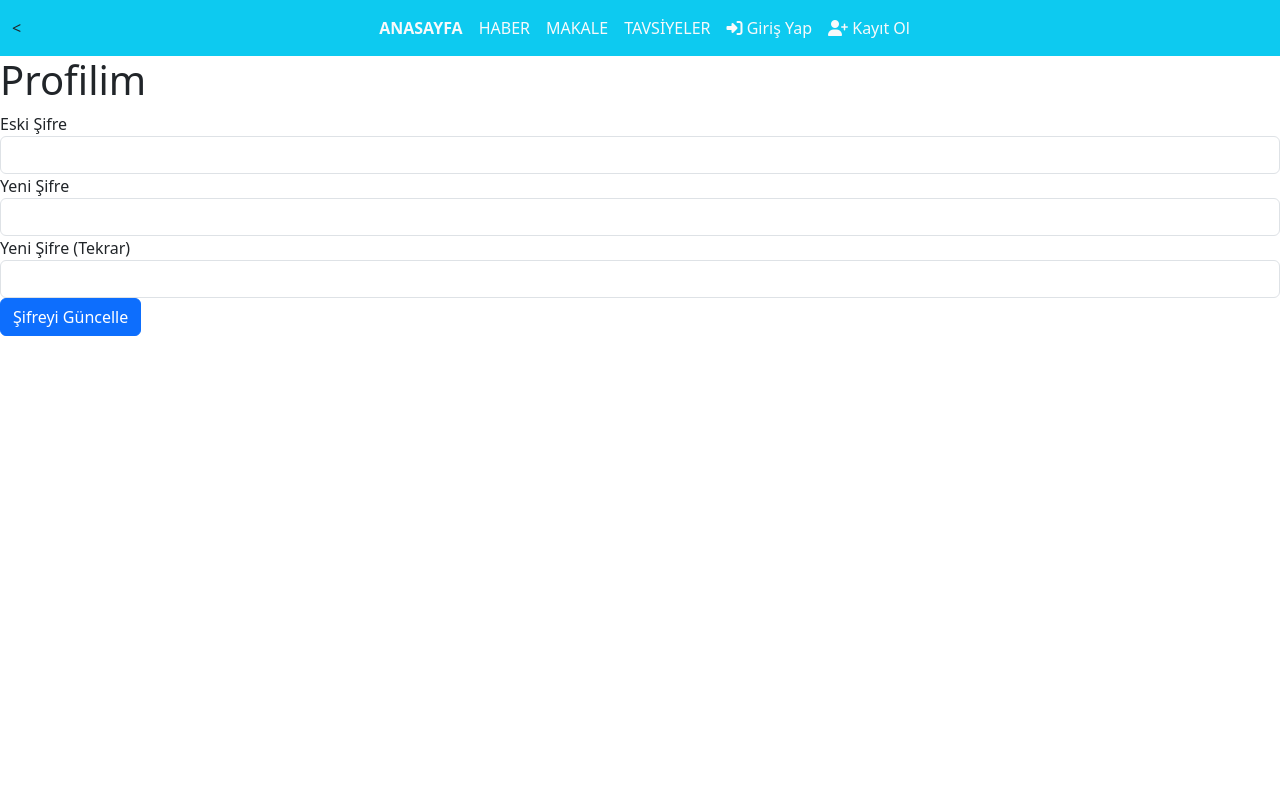
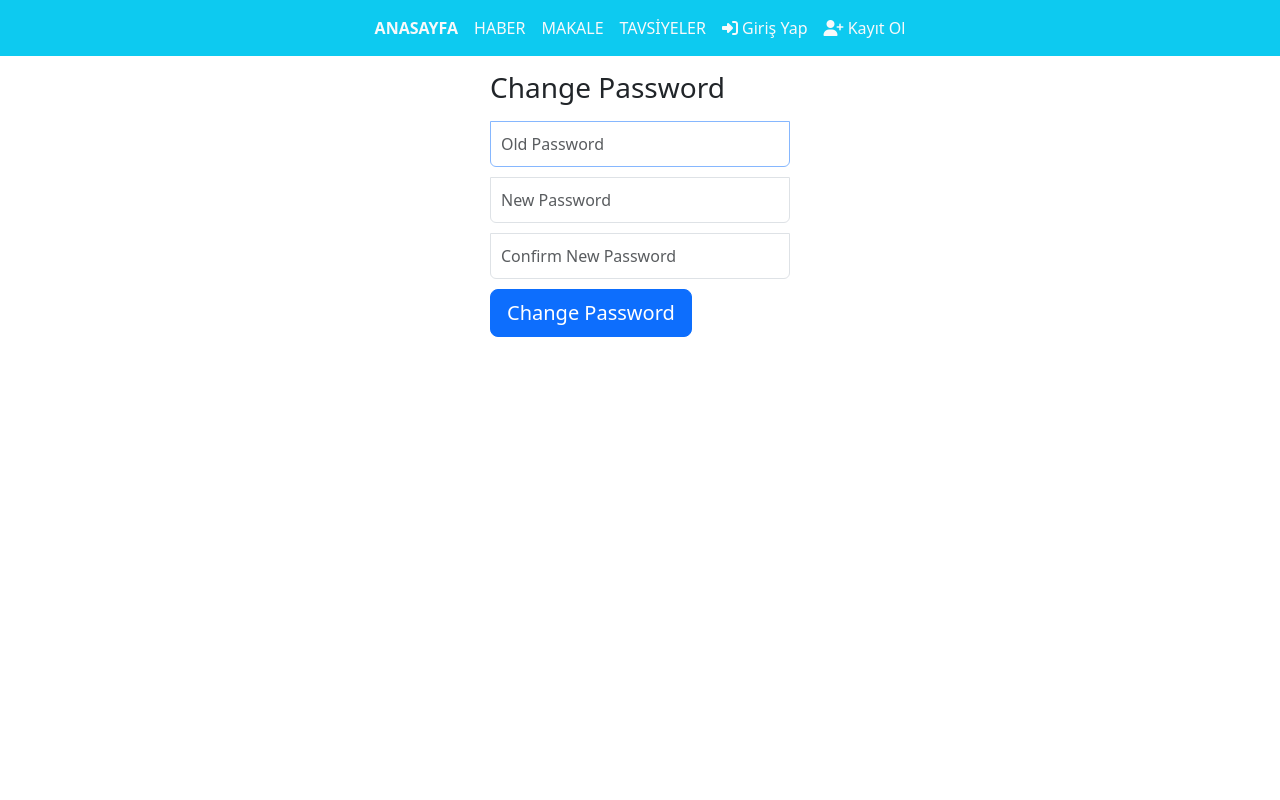
Before and after one commit to kemalhk/django-blog, a Django app: page /password/ in a window 1280 px wide. Run offline with Django 4.2, Linux system fonts and the light colour scheme; some libraries are stand-ins or nearby versions.

Commit message:
şifre değiştirme işlemi yapıldı

```diff
--- a/api/views.py
+++ b/api/views.py
@@ -45,6 +45,21 @@ def login_view(request):
             return render(request, "login.html", locals())
     else:
         return render(request, "login.html", locals())
+
+
+def user_change_password(request):
+    if request.method == "POST":
+        form = PasswordChangeForm(request.user, request.POST)
+        if form.is_valid():
+            user = form.save()
+            update_session_auth_hash(request, user)
+            messages.success(request, "Your password was successfully updated!")
+            return redirect("password")
+        else:
+            messages.error(request, "Please correct the error below.")
+    else:
+        form = PasswordChangeForm(request.user)
+    return render(request, "change_password.html", locals())
 
 
 def logoutUser(request):
@@ -159,18 +174,3 @@ def comment_delete(request, pk):
 
     context = {"comment": comment}
     return render(request, "profil.html", context)
-
-
-def user_change_password(request):
-    if request.method == "POST":
-        form = PasswordChangeForm(request.user, request.POST)
-        if form.is_valid():
-            user = form.save()
-            update_session_auth_hash(request, user)
-            messages.success(request, "Your password was successfully updated!")
-            return redirect("password_change")
-        else:
-            messages.error(request, "Please correct the error below.")
-    else:
-        form = PasswordChangeForm(request.user)
-    return render(request, "change_password.html", {"form": form})
--- a/templates/change_password.html
+++ b/templates/change_password.html
@@ -2,7 +2,7 @@
 <html>
 
 <head>
-    <title>{% block title %}Profilim{% endblock %}</title>
+    <title>{% block title %}Change Password{% endblock %}</title>
     {% load bootstrap5 %}
     {% bootstrap_css %}
     {% bootstrap_javascript %}
@@ -18,6 +18,10 @@
 
 </head>
 <style>
+    html,
+   body {
+    height: 100%;
+  }
     .form-control:focus {
         outline: none !important;
         box-shadow: none !important;
@@ -45,6 +49,46 @@
     .profile-icon:hover .profile-dropdown {
         display: block;
     }
+    .form-signin {
+    width: 100%;
+    max-width: 330px;
+    padding: 15px;
+    margin: 0 auto;
+  }
+
+  .form-signin .checkbox {
+    font-weight: 400;
+  }
+
+  .form-signin .form-control {
+    position: relative;
+    box-sizing: border-box;
+    height: auto;
+    padding: 10px;
+    font-size: 16px;
+  }
+
+  .form-signin .form-control:focus {
+    z-index: 2;
+  }
+
+  .form-signin input[type="email"] {
+    margin-bottom: -1px;
+    border-bottom-right-radius: 0;
+    border-bottom-left-radius: 0;
+  }
+
+  .form-signin input[type="password"] {
+    margin-bottom: 10px;
+    border-top-left-radius: 0;
+    border-top-right-radius: 0;
+  }
+
+
+    .form-control:focus {
+        outline: none !important;
+        box-shadow: none !important;
+    }
 </style>
 
 
@@ -53,7 +97,7 @@
 
     <nav class="navbar navbar-expand-lg navbar-light bg-info">
         <div class="container-fluid">
-            <
+
             <div class="collapse navbar-collapse justify-content-center" id="navbarNav">
                 <ul class="navbar-nav">
                     <li class="nav-item">
@@ -107,11 +151,75 @@
     </nav>
 
 
-    <h1>Profilim</h1>
+
+    {% block content %}
+    {% if messages %}
+    {% for message in messages %}
+    <div class="alert alert-{{ message.tags }}">{{ message }}</div>
+    {% endfor %}
+    {% endif %}
+
+
+    <div>
+        <form class="form-signin" method="post">
+          <h1 class="h3 mb-3 font-weight-normal">Change Password</h1>
+          {% csrf_token %}
+          <input id="id_old_password" class="form-control" placeholder="Old Password" name="old_password" required="" autofocus="" type="password" />
+          <input id="id_new_password1" class="form-control" placeholder="New Password" name="new_password1" required="" type="password" />
+          <input id="id_new_password2" class="form-control" placeholder="Confirm New Password" name="new_password2" required="" type="password" />
+
+          <button class="btn btn-lg btn-primary btn-block" type="submit">
+            Change Password
+          </button>
+          {% if messages %}
+            {% for message in messages %}
+              <div class="alert alert-{{ message.tags }} mt-3">{{ message }}</div>
+            {% endfor %}
+          {% endif %}
+        </form>
+      </div>
+
+
+
+
+
+    <!-- <div class="container mt-5">
+        <div class="row justify-content-center">
+            <div class="col-md-8">
+                <h2>Change Password</h2>
+                <form method="POST">
+                    {% csrf_token %}
+                    <div class="form-group">
+                        <label for="id_old_password">Old password:</label>
+                        {{ form.old_password }}
+                        {{ form.old_password.errors }}
+                    </div>
+                    <div class="form-group">
+                        <label for="id_new_password1">New password:</label>
+                        {{ form.new_password1 }}
+                        {{ form.new_password1.errors }}
+                    </div>
+                    <div class="form-group">
+                        <label for="id_new_password2">Confirm new password:</label>
+
+                        {{ form.new_password2 }}
+                        {{ form.new_password2.errors }}
+                    </div>
+                    <button type="submit" class="btn btn-primary">Change Password</button>
+                </form>
+            </div>
+        </div>
+
+    </div>
+     -->
+    {% endblock %}
+
+
+
 
 
     <!-- şifre değiştirme işlemi -->
-    <form method="POST">
+    <!--  <form method="POST">
         {% csrf_token %}
         <div class="form-group justify-content-center">
             <label for="old_password">Eski Şifre</label>
@@ -126,7 +234,7 @@
             <input type="password" class="form-control" id="new_password2" name="new_password2" required>
         </div>
         <button type="submit" class="btn btn-primary">Şifreyi Güncelle</button>
-    </form>
+    </form> -->
 
 
 </body>
```
Also changed, not shown: templates/register.html (+5 -5 lines), db.sqlite3.
